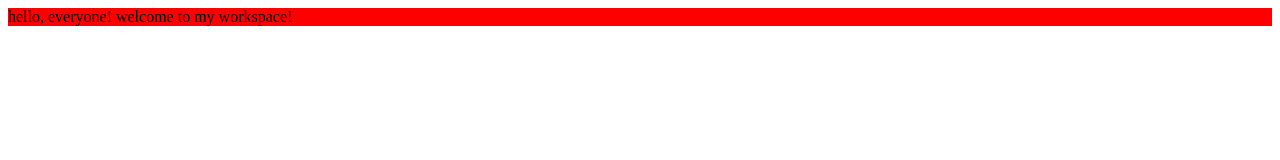
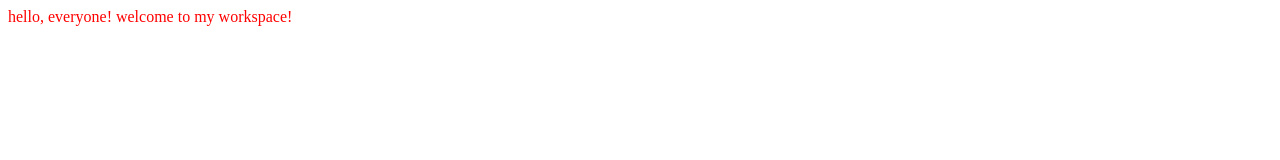
Before and after one commit to llilliang/llilliang.github.io, a plain HTML site: page index.html in a window 1280 px wide. Drawn offline with Linux system fonts and the light colour scheme.

Commit message:
Update index.html

```diff
--- a/index.html
+++ b/index.html
@@ -7,7 +7,7 @@
 </head>
 <body>
 
-  <div style='background-color:red'>
+  <div style='color:red'>
     hello, everyone!
     welcome to my workspace!
   </div>
```
